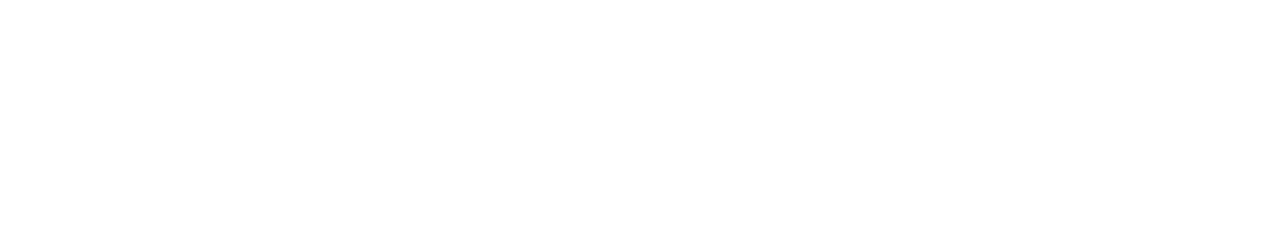
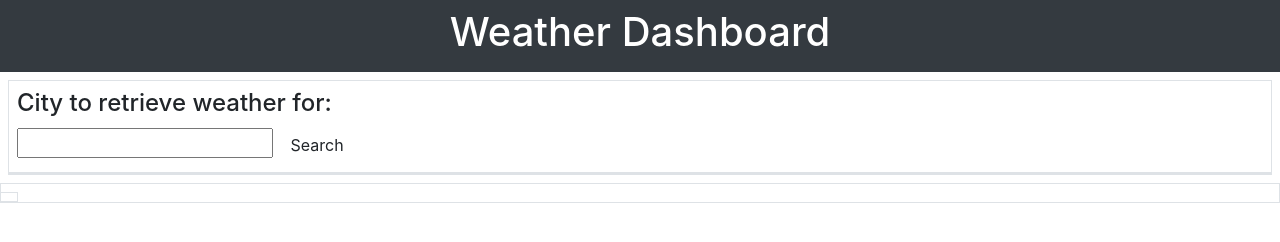
Before and after one commit to ChefJayPeek/weatherDashboard, a plain HTML site: page index.html in a window 1280 px wide. Drawn offline with nearby package versions, Linux system fonts and the light colour scheme.

Commit message:
initial HTML

```diff
--- a/index.html
+++ b/index.html
@@ -3,9 +3,43 @@
 <head>
     <meta charset="UTF-8">
     <meta name="viewport" content="width=device-width, initial-scale=1.0">
-    <title>Document</title>
+    <link rel="stylesheet" href="https://cdnjs.cloudflare.com/ajax/libs/twitter-bootstrap/4.3.1/css/bootstrap.min.css">
+    <link rel="stylesheet" href="style.css">
+    <title>Weather Dashboard</title>
 </head>
 <body>
+    <header class = "bg-dark text-white text-center p-2">
+        <h1>Weather Dashboard</h1>
 
+    </header>
+    <main class = "container-fluid">
+        <div class = "row">
+            <div class = "col-12 col-md3 p-2 search-column">
+                <form class = "border p-2" id = "city-search">
+                    <h4>City to retrieve weather for:</h4>
+                    <input id = "city" type = "text" class = "form-input"/>
+                    <button class = "btn btn=primary" type = "submit">Search</button>
+                </form>
+                <div class = "past-search border" id = "past-search-buttons"></div>
+            </div>
+            <div class = "col-12 co-md-9">
+                <div class = "row border selected-city" id = "current-forecast">
+                    <div class = "col-12">
+                        <h2 id = "searched-city"></h2>
+                        <div id = "current-weather-container" class = "list-group"></div>
+                    </div>
+                <div class = "row border" id = "five-day-forecast">
+                    <h2 class = "col-12" id = "forecast"></h2>
+                    <div class = "d-flex" id = "fiveday-container"></div>
+
+                </div>
+            </div>
+        </div>
+
+    </main>
+    <script src="https://cdnjs.cloudflare.com/ajax/libs/jquery/3.4.1/jquery.min.js"></script>
+    <script src="https://cdnjs.cloudflare.com/ajax/libs/twitter-bootstrap/4.3.1/js/bootstrap.min.js"></script>
+    <script src="https://cdnjs.cloudflare.com/ajax/libs/moment.js/2.27.0/moment.min.js"></script>
+    <script src="./assets/js/script.js"></script>
 </body>
 </html>
```
